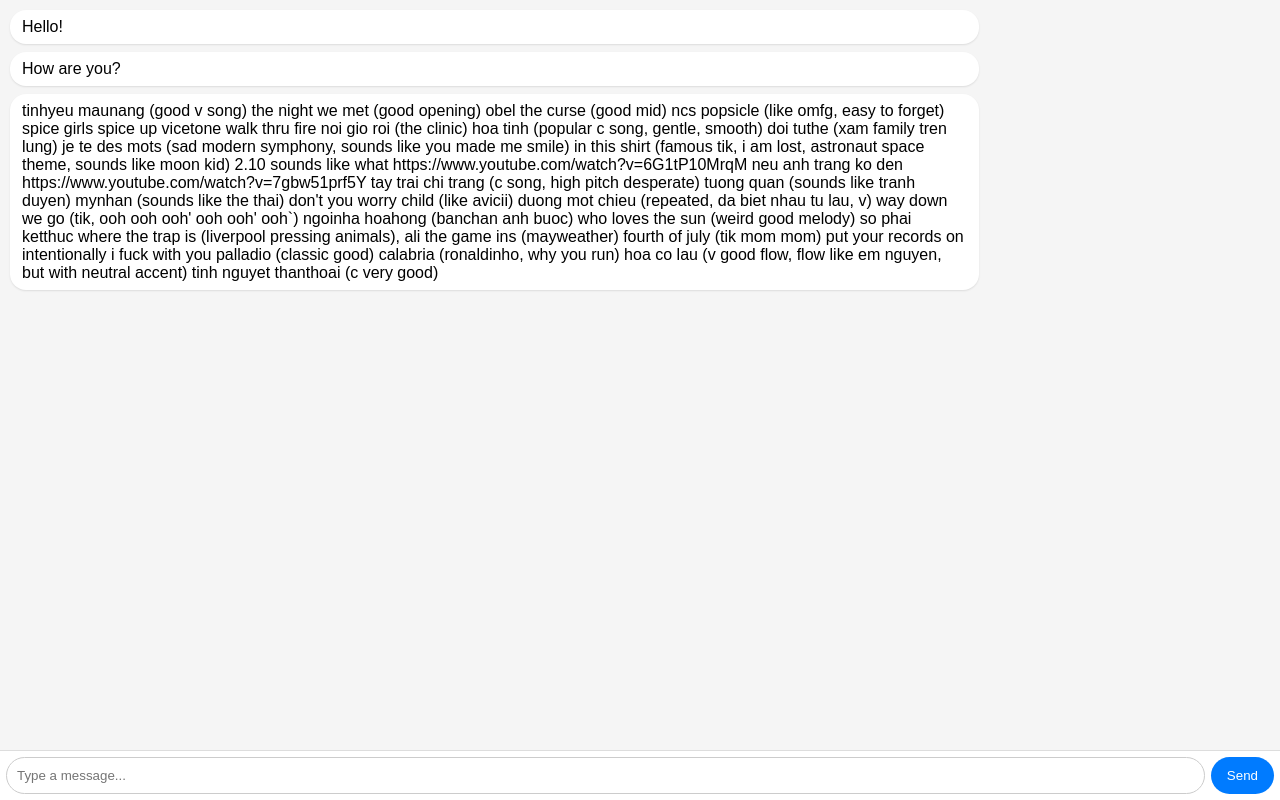
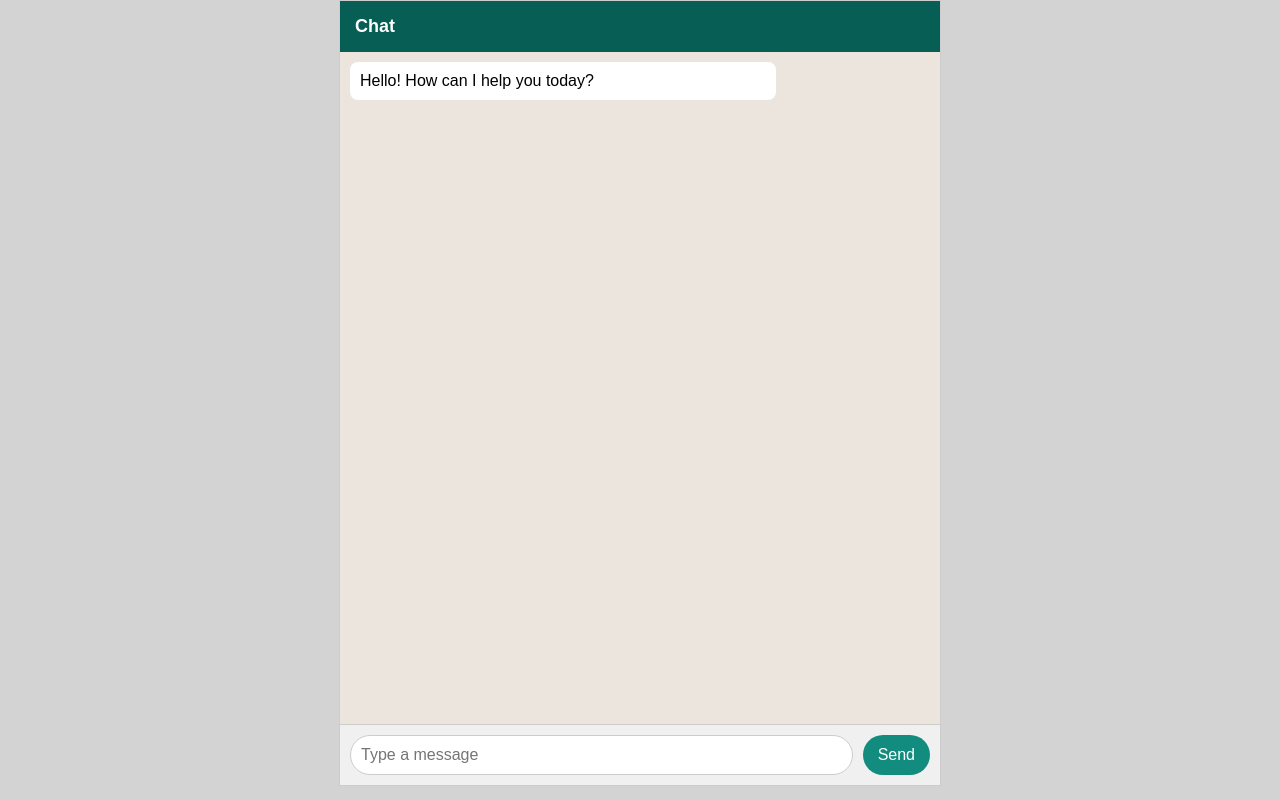
Before and after one commit to nguyenphujj/my-vite-app, a React (Vite) app: page / in a window 1280 px wide. Built offline with nearby package versions, Linux system fonts and the light colour scheme.

Commit message:
your message

```diff
--- a/src/App.jsx
+++ b/src/App.jsx
@@ -703,7 +703,7 @@
     container: {
       maxWidth: '600px',
       margin: '0 auto',
-      height: '90vh',
+      height: '98vh',
       display: 'flex',
       flexDirection: 'column',
       border: '1px solid #ccc',
@@ -922,7 +922,7 @@
         {atpage == 111 && <ChatPage />}
         {atpage == 1 && <Another outpassBackpage={setAtpage} outpassjson={setServer} inpassServer={server}/>}
         {atpage == 99 && <AllInOnePage />}
-        {atpage == 22 && <ViewportUI />}
+        {atpage == 22 && <Whatsapp />}
       </div>
     </>
   );
```
